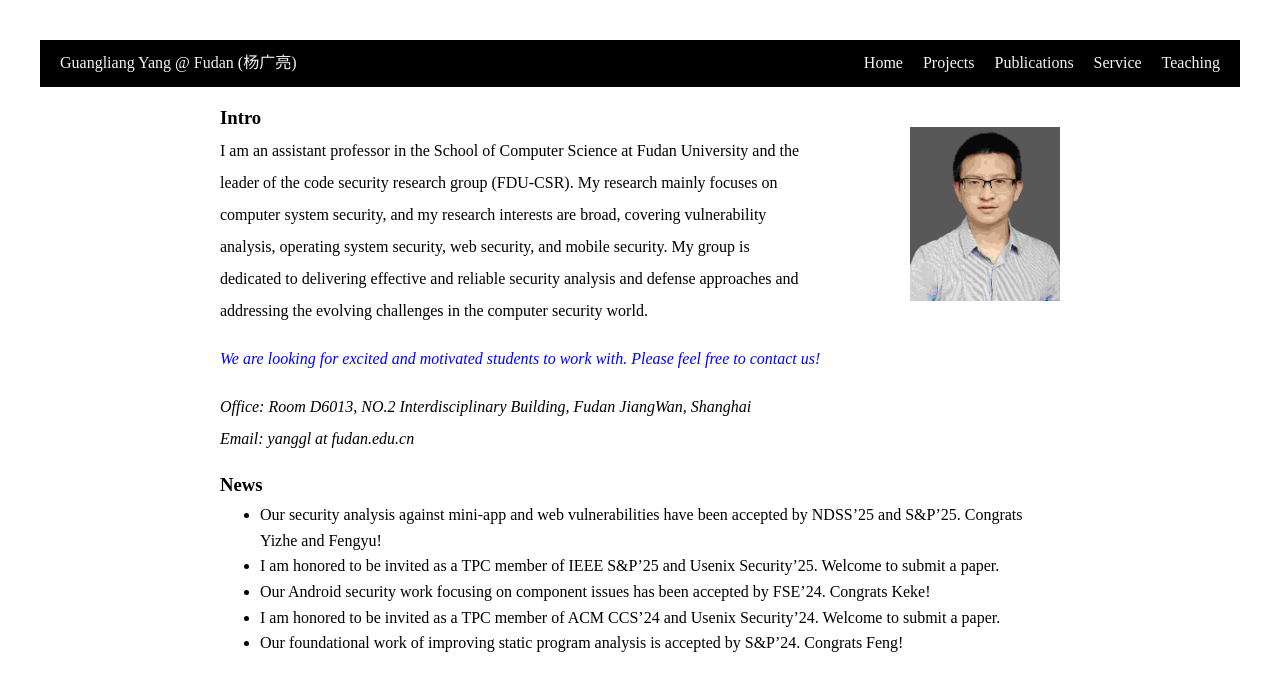
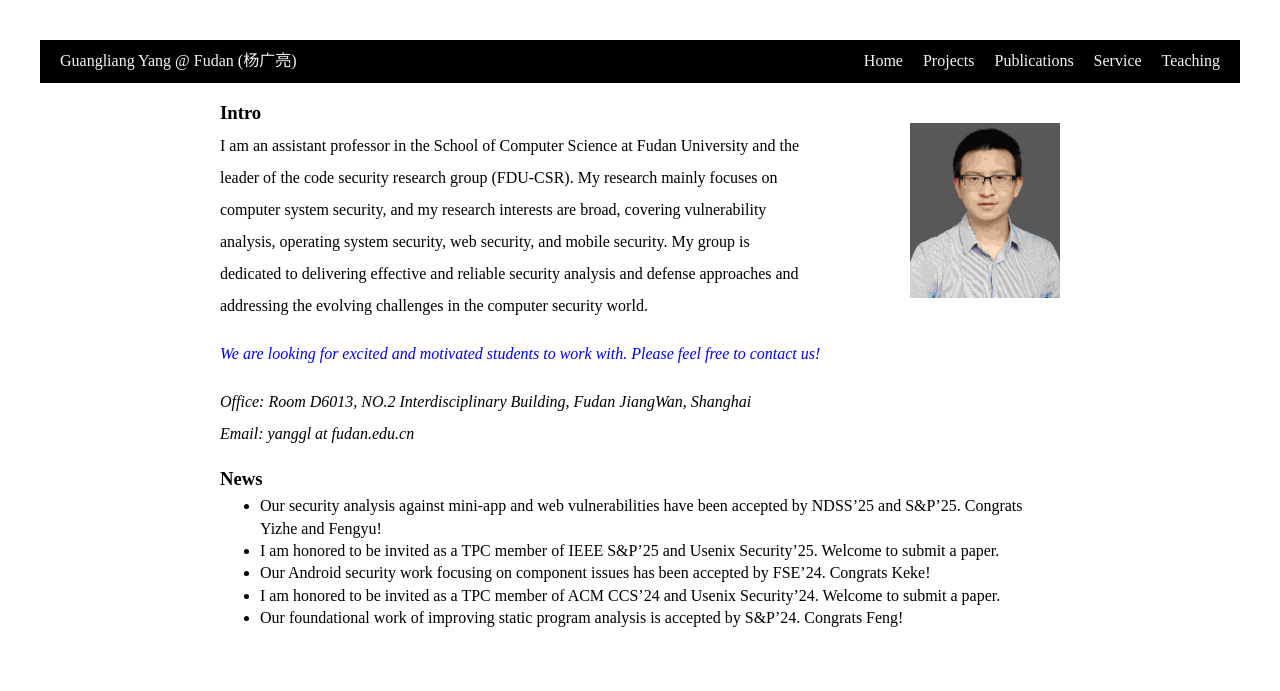
Before and after one commit to yang-guangliang/yang-guangliang.github.io, a Jekyll site: the page built from index.md, in a window 1280 px wide. Shown: the top 691 px of the page. Built offline with Jekyll 4.4.1, drawn with Linux system fonts in a browser that asks for light colours.

Commit message:
Update styles.css

```diff
--- a/assets/styles.css
+++ b/assets/styles.css
@@ -1,7 +1,7 @@
 html, body {
     margin: 0;
-    padding: 0;
     padding: 20px;
+    line-height: 1.4;
 }
 
 /* Base styles for main - applicable for mobile devices */
@@ -21,19 +21,10 @@ main {
      }
 }
 
-h3, h4 {
-    /* margin-left: -20px;  */
+h1, h2, h3, h4 {
+    line-height: 1.1; /* Tighter line spacing for headings */
     margin-bottom: -10px;
 }
-
-body {
-   line-height: 1.6; /* This sets the line spacing to 1.6 times the font size */
-}
-
-h1, h2, h3, h4 {
-    line-height: 1.2; /* Tighter line spacing for headings */
-}
-
 
 p {
     margin-bottom: 1em; /* Space between paragraphs */
```
